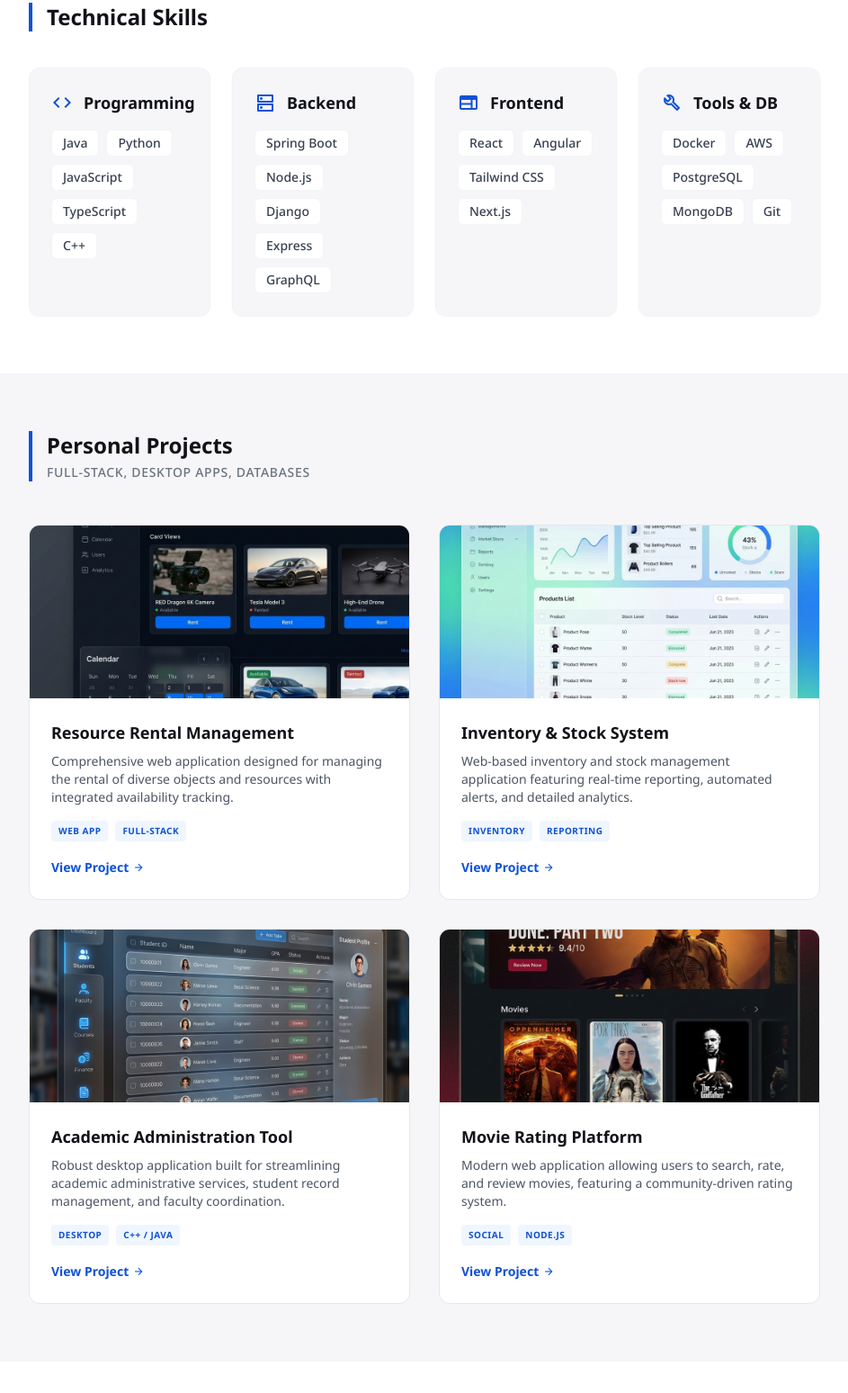
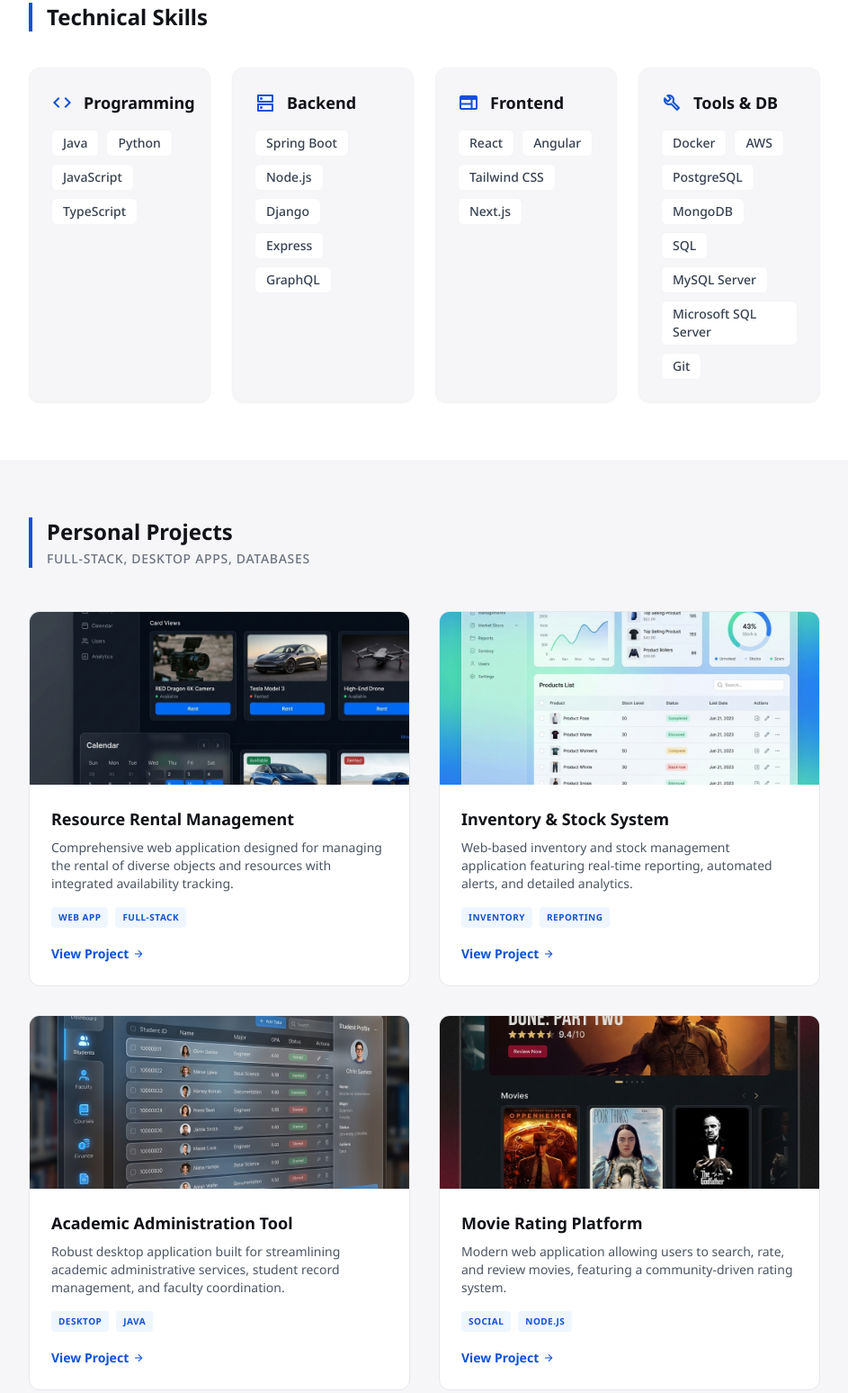
Before and after one commit to ELJAMAOUI/portfolio, a plain HTML site: page index.html in a window 1280 px wide. Shown: the part 2386-3934 px from the top of the page at 90% size, without its empty margins (168-1111 px from the left). Drawn offline with nearby package versions, Linux system fonts and the light colour scheme; a web font is replaced by a local one.

Commit message:
Update skills: Remove C++, add MySQL and MS SQL Server

```diff
--- a/index.html
+++ b/index.html
@@ -411,8 +411,7 @@
                                 class="px-3 py-1 bg-white dark:bg-gray-800 text-gray-700 dark:text-gray-300 text-sm rounded-md font-medium border border-gray-100 dark:border-gray-700">JavaScript</span>
                             <span
                                 class="px-3 py-1 bg-white dark:bg-gray-800 text-gray-700 dark:text-gray-300 text-sm rounded-md font-medium border border-gray-100 dark:border-gray-700">TypeScript</span>
-                            <span
-                                class="px-3 py-1 bg-white dark:bg-gray-800 text-gray-700 dark:text-gray-300 text-sm rounded-md font-medium border border-gray-100 dark:border-gray-700">C++</span>
+
                         </div>
                     </div>
                     <div
@@ -471,6 +470,14 @@
                                 class="px-3 py-1 bg-white dark:bg-gray-800 text-gray-700 dark:text-gray-300 text-sm rounded-md font-medium border border-gray-100 dark:border-gray-700">PostgreSQL</span>
                             <span
                                 class="px-3 py-1 bg-white dark:bg-gray-800 text-gray-700 dark:text-gray-300 text-sm rounded-md font-medium border border-gray-100 dark:border-gray-700">MongoDB</span>
+                            <span
+                                class="px-3 py-1 bg-white dark:bg-gray-800 text-gray-700 dark:text-gray-300 text-sm rounded-md font-medium border border-gray-100 dark:border-gray-700">SQL</span>
+                            <span
+                                class="px-3 py-1 bg-white dark:bg-gray-800 text-gray-700 dark:text-gray-300 text-sm rounded-md font-medium border border-gray-100 dark:border-gray-700">MySQL
+                                Server</span>
+                            <span
+                                class="px-3 py-1 bg-white dark:bg-gray-800 text-gray-700 dark:text-gray-300 text-sm rounded-md font-medium border border-gray-100 dark:border-gray-700">Microsoft
+                                SQL Server</span>
                             <span
                                 class="px-3 py-1 bg-white dark:bg-gray-800 text-gray-700 dark:text-gray-300 text-sm rounded-md font-medium border border-gray-100 dark:border-gray-700">Git</span>
                         </div>
@@ -565,8 +572,7 @@
                                     <span
                                         class="text-[10px] font-bold uppercase tracking-wider text-primary bg-blue-50 dark:bg-blue-900/20 px-2 py-1 rounded">Desktop</span>
                                     <span
-                                        class="text-[10px] font-bold uppercase tracking-wider text-primary bg-blue-50 dark:bg-blue-900/20 px-2 py-1 rounded">C++
-                                        / Java</span>
+                                        class="text-[10px] font-bold uppercase tracking-wider text-primary bg-blue-50 dark:bg-blue-900/20 px-2 py-1 rounded">Java</span>
                                 </div>
                                 <a class="inline-flex items-center text-sm font-bold text-primary hover:underline"
                                     href="#">
```
